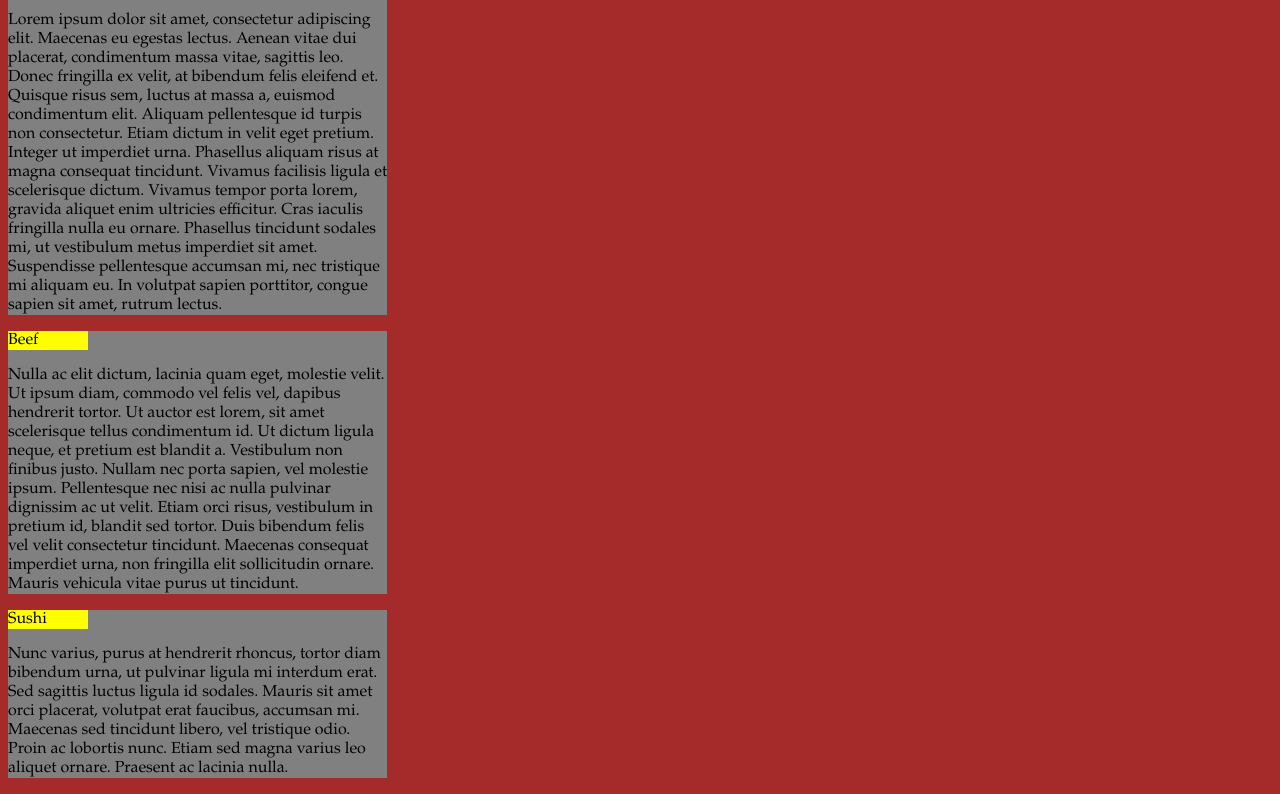
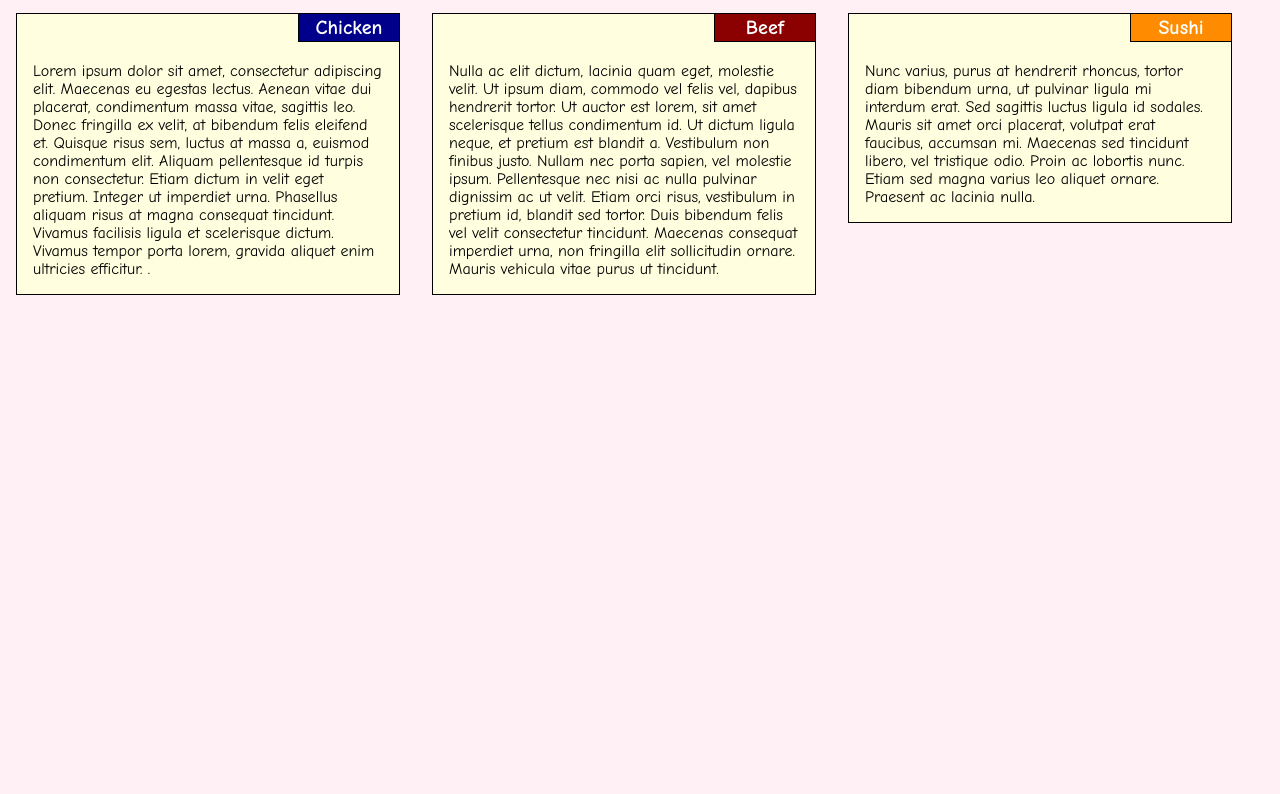
Before and after one commit to ermengolbota/coursera-web, a plain HTML site: page mod2_solution/index.html in a window 1280 px wide. Shown: the part 67-861 px from the top of the page. After the commit the page ends 800 px from the top, so only its background shows below. Drawn offline with Linux system fonts and the light colour scheme.

Commit message:
final version

```diff
--- a/mod2_solution/base.css
+++ b/mod2_solution/base.css
@@ -1,15 +1,70 @@
+/* GENERAL SETTINGS */
+
 body {
-    background-color: white;
-    font-family: "Garamond", serif;
+    background-color: LavenderBlush;
+    font-family: "Comic Sans MS", cursive, sans-serif;
+    margin: 0;
+    padding: 0;
 }
 
 section {
-    background-color: grey;
+    background-color: LightYellow;
+    float: left;
+    padding: 0;
+    box-sizing: border-box;
+    margin: 10px 1em;
+    /* border: 1px solid #7F7570;*/
+    border: 1px solid black;
 }
 
-section .title {
-    background-color: yellow;
+section .content {
+    padding: 0 1em;
+}
+
+.content {
+    clear: both;
+}
+
+.title {
     width: 80px;
+    font-weight: bolder;
+    font-size: 125%;
+    padding: 2px 0.5em 2px 0.5em;
+    margin-right: 0;
+    margin-top: 0;
+    float: right;
+    color: white;
+    text-align: center;
+    /* If we  set border top 1px, then on top there are 2 borders x 1 px (section & title), ugly */
+    border-bottom: 1px solid black;
+    border-left: 1px solid black;
+}
+
+.title:hover {
+    color: yellow;
+}
+
+
+/* Header settings */
+
+header h1 {
+    text-align: center;
+    font-size: 175%;
+}
+
+
+/* Titles colours */
+
+#one .title {
+    background-color: darkblue;
+}
+
+#two .title {
+    background-color: darkred;
+}
+
+#three .title {
+    background-color: darkorange;
 }
 
 
@@ -17,7 +72,7 @@ section .title {
 
 @media (min-width:992px) {
     body {
-        background-color: brown;
+        /* background-color: brown;*/
     }
     section {
         width: 30%;
@@ -28,8 +83,12 @@ section .title {
 /* Tablet */
 
 @media (min-width:682px) and (max-width:991px) {
-    body {
-        background-color: black;
+    section {
+        width: 45%;
+    }
+    /* Section three will fall down, so we can set directly 100% width - margins ...*/
+    #three {
+        width: 94%;
     }
 }
 
@@ -37,7 +96,7 @@ section .title {
 /* mobile */
 
 @media (max-width:681px) {
-    body {
-        background-color: green;
+    section {
+        width: 95%;
     }
 }
--- a/mod2_solution/index.html
+++ b/mod2_solution/index.html
@@ -10,30 +10,35 @@
 
 <body>
     <header>
-        HEAD
+        <h1>Our Menu</h1>
     </header>
 
     <section id="one">
         <p class="title">Chicken</p>
+        <div class="content">
             <p>Lorem ipsum dolor sit amet, consectetur adipiscing elit. Maecenas eu egestas lectus. Aenean vitae dui placerat, condimentum massa vitae, sagittis leo. Donec fringilla ex velit, at bibendum felis eleifend et. Quisque risus sem, luctus at massa
                 a, euismod condimentum elit. Aliquam pellentesque id turpis non consectetur. Etiam dictum in velit eget pretium. Integer ut imperdiet urna. Phasellus aliquam risus at magna consequat tincidunt. Vivamus facilisis ligula et scelerisque dictum.
-            Vivamus tempor porta lorem, gravida aliquet enim ultricies efficitur. Cras iaculis fringilla nulla eu ornare. Phasellus tincidunt sodales mi, ut vestibulum metus imperdiet sit amet. Suspendisse pellentesque accumsan mi, nec tristique mi aliquam
-            eu. In volutpat sapien porttitor, congue sapien sit amet, rutrum lectus.
+                Vivamus tempor porta lorem, gravida aliquet enim ultricies efficitur. .
             </p>
+        </div>
     </section>
 
     <section id="two">
         <p class="title">Beef</p>
+        <div class="content">
             <p>Nulla ac elit dictum, lacinia quam eget, molestie velit. Ut ipsum diam, commodo vel felis vel, dapibus hendrerit tortor. Ut auctor est lorem, sit amet scelerisque tellus condimentum id. Ut dictum ligula neque, et pretium est blandit a. Vestibulum
                 non finibus justo. Nullam nec porta sapien, vel molestie ipsum. Pellentesque nec nisi ac nulla pulvinar dignissim ac ut velit. Etiam orci risus, vestibulum in pretium id, blandit sed tortor. Duis bibendum felis vel velit consectetur tincidunt.
                 Maecenas consequat imperdiet urna, non fringilla elit sollicitudin ornare. Mauris vehicula vitae purus ut tincidunt.
             </p>
+        </div>
     </section>
 
     <section id="three">
         <p class="title">Sushi</p>
+        <div class="content">
             <p>Nunc varius, purus at hendrerit rhoncus, tortor diam bibendum urna, ut pulvinar ligula mi interdum erat. Sed sagittis luctus ligula id sodales. Mauris sit amet orci placerat, volutpat erat faucibus, accumsan mi. Maecenas sed tincidunt libero,
                 vel tristique odio. Proin ac lobortis nunc. Etiam sed magna varius leo aliquet ornare. Praesent ac lacinia nulla.</p>
+        </div>
     </section>
 
 </body>
```
Also changed, not shown: 1 other file. Lines whose indentation alone changed are shown as unchanged.
